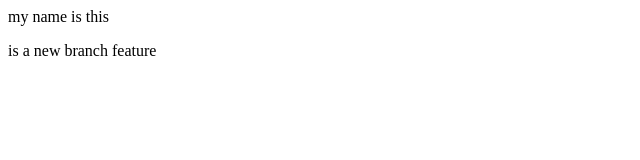
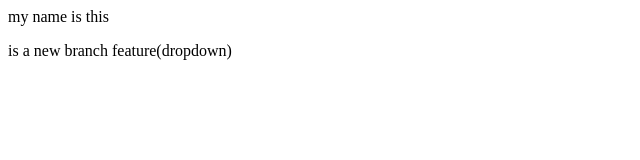
Before and after one commit to DeepakDanu2025/localrepo, a plain HTML site: page index.html in a window 1280 px wide. Shown: the full height of the page, 0-640 px from the left. Drawn offline with Linux system fonts and the light colour scheme.

Commit message:
dropdown added

```diff
--- a/index.html
+++ b/index.html
@@ -1,2 +1,2 @@
 <p>my name is this</p>
-<p>is a new branch feature</p>
+<p>is a new branch feature(dropdown)</p>
```
